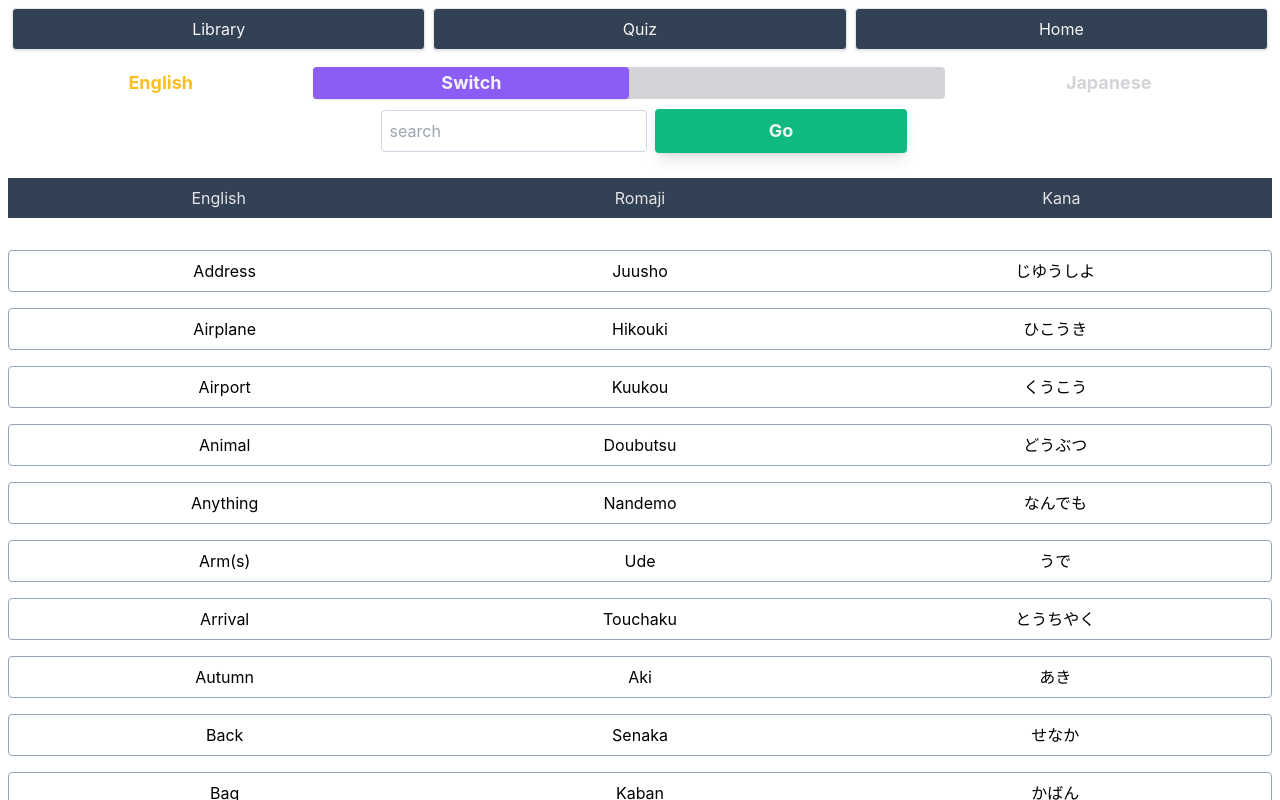
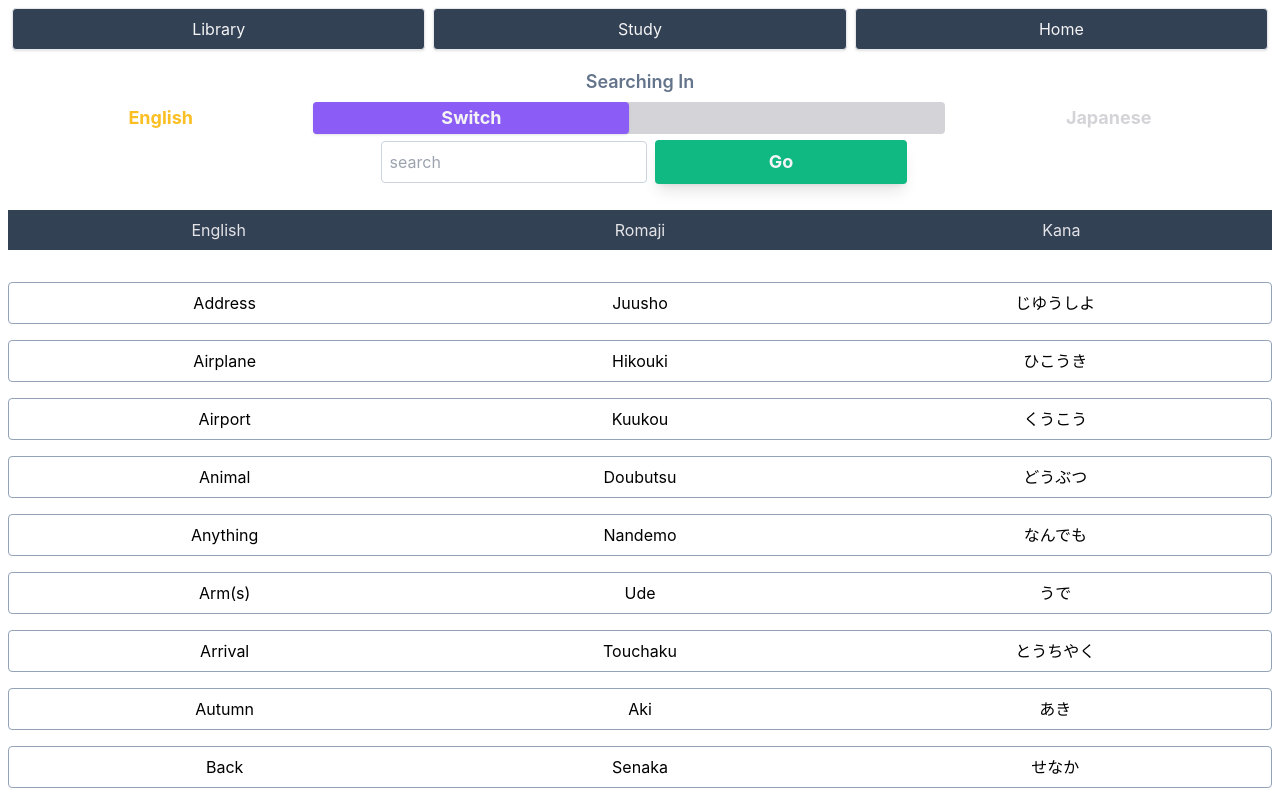
Before and after one commit to LumberJon1/JapaneseFlashcards, a React (Create React App) app: page / in a window 1280 px wide. Both pictures are taken after a click on the item "Library". Shown: the top 800 px of the page. Built offline with nearby package versions, Linux system fonts and the light colour scheme.

Commit message:
Changed text on some buttons, gave searchbar a label, and removed quiz categories from active state

```diff
--- a/src/App.js
+++ b/src/App.js
@@ -16,7 +16,7 @@ function App() {
         link: ""
     },
     {
-        name: "Quiz",
+        name: "Study",
         link: ""
     },
     {
@@ -132,7 +132,7 @@ function App() {
         //   }
         // }
       ></Navbar>
-      {currentMenuItem === "Quiz"
+      {currentMenuItem === "Study"
         ?
           <Quiz
           ></Quiz>
--- a/src/components/Card/index.js
+++ b/src/components/Card/index.js
@@ -24,7 +24,7 @@ function Card(props) {
     return (
 
         <div
-            className="border border-slate-900 shadow-lg rounded-lg h-3/5 bg-slate-200 mx-4"
+            className="border border-slate-400 shadow-lg rounded-lg h-3/5 bg-slate-100 mx-4"
             onClick={flipCard}
         >
             <div
--- a/src/components/LibrarySearch/index.js
+++ b/src/components/LibrarySearch/index.js
@@ -123,7 +123,15 @@ function LibrarySearch(props) {
     // animation state management
 
     return (
-        <div className="h-24 mt-3 mb-1 w-full flex flex-col items-center justify-around">
+        <div className="h-32 mt-3 mb-1 w-full flex flex-col items-center justify-around">
+            <div
+                className="flex flex-col justify-evenly h-full w-full"
+            >
+                <p
+                    className="font-semibold text-lg text-slate-500"
+                >
+                    Searching In
+                </p>
                 <div className="flex items-center justify-evenly w-full h-8">
                     <p className={sortOrder === "English" ? "text-lg font-bold text-amber-400"
                         : "text-lg font-bold text-zinc-300"}>
@@ -164,6 +172,8 @@ function LibrarySearch(props) {
                         Go
                     </button>
                 </form>
+
+            </div>
         </div>
     )
 }
--- a/src/components/Quiz/index.js
+++ b/src/components/Quiz/index.js
@@ -27,8 +27,9 @@ function Quiz() {
         <div
             className="w-full h-full"
         >
+            {!quizActive ?
                 <div
-                className={quizActive ? "h-auto" : "h-2/5"}
+                    className="h-1/2"
                 >
                     <QuizCategories
                         availableCategories={availableCategories}
@@ -38,8 +39,10 @@ function Quiz() {
                         setSelectedCategories={setSelectedCategories}
                     ></QuizCategories>
                 </div>
+            : <></>
+        }
             <div
-                className={quizActive ? "h-5/6"  : "h-3/5"}
+                className={quizActive ? "h-5/6"  : "h-1/2"}
             >
                 <QuizDisplay
                     quizActive={quizActive}
--- a/src/components/QuizCategories/index.js
+++ b/src/components/QuizCategories/index.js
@@ -71,16 +71,24 @@ function QuizCategories(props) {
 
         <div
             className={displayingCategories === true ?
-                "w-full border-gray-500 bg-slate-200 flex flex-col items-center justify-center z-20"
+                "w-full h-full border-gray-500 bg-slate-200 flex flex-col items-center justify-evenly z-20"
                 :
                 "w-full flex flex-col items-center justify-center z-20"
             }
 
         >
-            {displayingCategories ? <div>
-                QuizCategories
+            {displayingCategories ? <div
+                className="flex flex-col justify-evenly h-full"
+            >
+
+                <p
+                    className="h-1/3 mb-12 flex clex-col items-center justify-center text-2xl font-semibold rounded-lg p-3 bg-indigo-200"
+                >
+                    Flashcard Categories
+                </p>
+
                 <ul
-                    className="flex flex-wrap items-center justify-center"
+                    className="flex flex-wrap items-center justify-center h-1/2"
                 >
                     {availableCategories.map((item) => (
 
--- a/src/components/QuizControls/index.js
+++ b/src/components/QuizControls/index.js
@@ -32,14 +32,14 @@ function QuizControls(props) {
             className="flex items-center justify-evenly mt-2 w-full"
         >
             <button
-                className="border rounded-lg p-2 mr-2 text-lg font-bold text-zinc-400 shadow-lg bg-amber-500"
+                className="border rounded-lg p-2 mr-2 text-lg font-bold text-amber-300 shadow-lg bg-amber-500"
                 onClick={handleStopClick}
             >
-                Stop
+                Finish
             </button>
 
             <button
-                className="border rounded-lg p-2 ml-2 text-lg font-bold text-zinc-400 shadow-lg bg-emerald-500"
+                className="border rounded-lg p-2 ml-2 text-lg font-bold text-emerald-300 shadow-lg bg-emerald-500"
                 onClick={loadCard}
             >
                 Next
--- a/src/components/QuizDisplay/index.js
+++ b/src/components/QuizDisplay/index.js
@@ -108,12 +108,12 @@ function QuizDisplay(props) {
                     <p
                         className="mt-12 text-lg"
                     >
-                        Select Categories to Quiz
+                        Select Categories to Include in Flashcard Study
                     </p>
                     <button
                         onClick={handleStartClick}
                         className={selectedCategories.length >= 1 ?
-                            `rounded mt-24 p-2 border border-slate-800 text-lg font-bold bg-emerald-500 shadow-lg`
+                            `rounded mt-24 p-2 border border-emerald-200 text-lg font-bold text-emerald-200 shadow-lg bg-emerald-500`
                             : `rounded mt-24 p-2 border text-zinc-400 border-slate-400 text-lg font-bold bg-zinc-300 shadow-lg`
                         }
                     >
```
Lines whose indentation alone changed are shown as unchanged.
